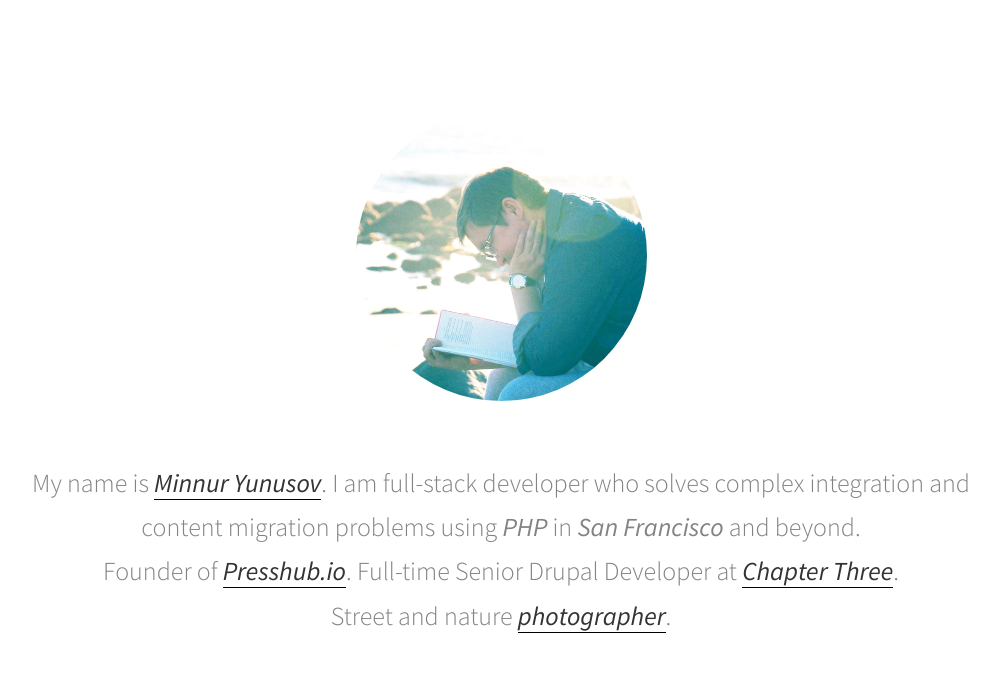
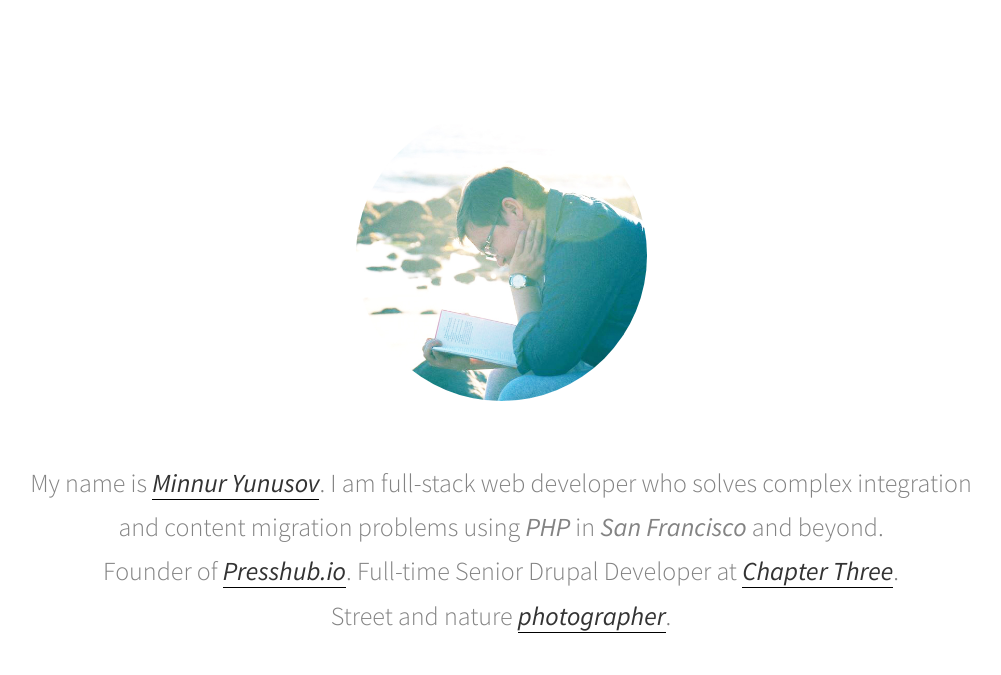
Before and after one commit to minnur/minnur.github.io, a plain HTML site: page index.html in a window 1280 px wide. Shown: the top 675 px of the page, without its empty margins (139-1140 px from the left). Drawn offline with nearby package versions, Linux system fonts and the light colour scheme.

Commit message:
Refine text.

```diff
--- a/index.html
+++ b/index.html
@@ -64,7 +64,7 @@
 <section class="hero">
   <div class="section-inner">
     <p class="intro"><span class="linebreak">My name is <em><a class="anim tooltip" href="resume.pdf" target="_blank" title="Read more about my experience">Minnur Yunusov</a></em>.</span>
-    <span class="linebreak">I am full-stack developer who solves complex integration and content migration problems using <em>PHP</em> in <em>San Francisco</em> and beyond.</span>
+    <span class="linebreak">I am full-stack web developer who solves complex integration and content migration problems using <em>PHP</em> in <em>San Francisco</em> and beyond.</span>
     <br/>Founder of <em><a class="anim tooltip" href="https://www.presshub.io" target="_blank" title="Content Distribution API for Publishers">Presshub.io</a></em>.
     <span class="linebreak">Full-time Senior Drupal Developer at <em><a class="anim tooltip" href="https://www.chapterthree.com/" target="_blank" title="One of the best Drupal shops on the West Coast">Chapter Three</a></em>.</span>
     <br/>Street and nature <em><a class="anim tooltip" href="https://www.instagram.com/_minnur/" target="_blank" title="My Instagram pictures">photographer</a></em>.</p>
```
